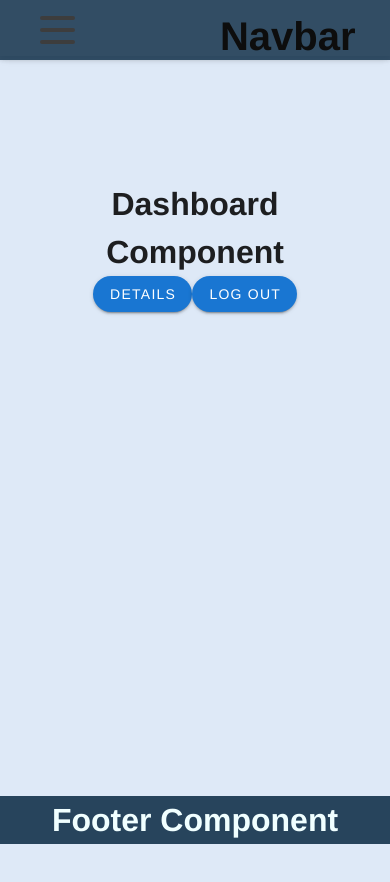
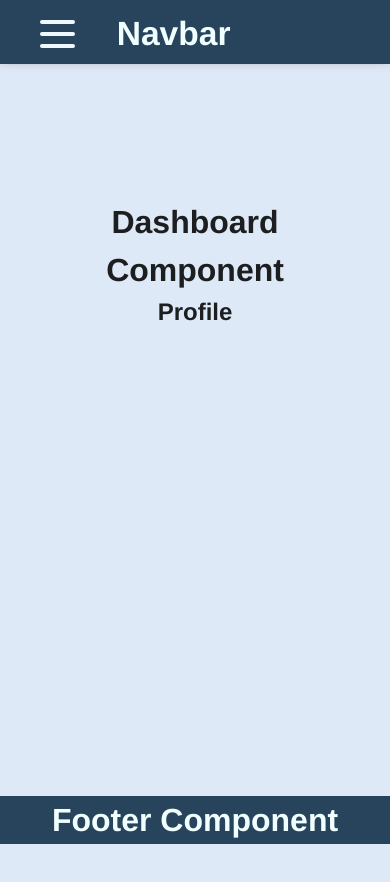
Before and after one commit to harshit2525030/Vuejs, a Vue app: page /home in a window 390 px wide. Shown: the top 882 px of the page. Built offline with nearby package versions, Linux system fonts and the light colour scheme; sample sign-in values are in the browser's storage.

Commit message:
ui changes in dashboard, header

```diff
--- a/src/components/HomePage/Dashboard.vue
+++ b/src/components/HomePage/Dashboard.vue
@@ -2,29 +2,34 @@
   <div class="products">
     <h1>Dashboard Component</h1>
     <div class="logout">
-      <v-btn v-on:click="getUserDetials" rounded color="primary" dark>
-        Details
-      </v-btn>
-      <v-btn v-on:click="removeUser" rounded color="primary" dark>
-        Log Out
-      </v-btn>
+      <h2>Profile</h2>
+      <p>{{ name }}</p>
+      <p>{{ email }}</p>
     </div>
   </div>
 </template>
 
 <script>
-import {RouteEnum} from "../../router/routeEnum";
+import { RouteEnum } from "../../router/routeEnum";
 export default {
   name: "DashboardComponent",
+  data() {
+    return {
+      name: "Test",
+      email: "test@email.com",
+    };
+  },
+  created() {
+    let data = localStorage.getItem("user");
+    data = JSON.parse(data);
+    console.log(data);
+    this.name = data.Name;
+    this.email = data.Email;
+  },
   methods: {
     removeUser() {
       localStorage.clear();
       this.$router.push(RouteEnum.LOGIN);
-    },
-    getUserDetials() {
-      let data = localStorage.getItem("user");
-      data = JSON.parse(data);
-      console.log(data);
     },
   },
 };
--- a/src/components/HomePage/Header.vue
+++ b/src/components/HomePage/Header.vue
@@ -12,7 +12,7 @@
         <li><a href="#">About</a></li>
         <li><a href="#">Category</a></li>
         <li><a href="#">Menu</a></li>
-        <li><a href="#">Testimonial</a></li>
+        <li><p style="font-style:italic; font-family: 'Times New Roman', Times, serif;">Hi {{ name }}</p></li>
         <li>
           <v-btn v-on:click="removeUser" rounded color="primary" dark>
             Log Out
@@ -25,13 +25,19 @@
 </template>
 
 <script>
-import {RouteEnum} from "../../router/routeEnum";
+import { RouteEnum } from "../../router/routeEnum";
 export default {
   name: "HeaderComponent",
-  created: function () {
+  data() {
+    return {
+      name: "Test",
+    };
+  },
+  created() {
     let data = localStorage.getItem("user");
     data = JSON.parse(data);
     console.log(data);
+    this.name = data.Name;
   },
   methods: {
     removeUser() {
@@ -43,7 +49,13 @@ export default {
 </script>
 
 <style>
-.navbar{
+.v-toolbar__content {
+  padding: 0px !important;
+  background: #27445c;
+  box-shadow: 0px 5px 10px 0px #aaa;
+  display: block;
+}
+.navbar {
   padding: 0px !important;
 }
 .navbar input[type="checkbox"],
@@ -54,16 +66,13 @@ export default {
 .container {
   max-width: 1200px;
   width: 90%;
-  margin: auto;
+  padding-top: 30px;
 }
 
 .navbar {
-  /* box-shadow: 0px 5px 10px 0px #aaa; */
-  position: fixed;
   width: 100%;
-  background: #27445C;
-  color: #000;
-  opacity: 0.85;
+  background: #27445c;
+  color: azure;
   z-index: 100;
 }
 
@@ -90,21 +99,17 @@ export default {
 }
 
 .navbar a {
-  color: #27445c;
+  color: azure;
   text-decoration: none;
   font-weight: 500;
   transition: color 0.3s ease-in-out;
 }
 
 .navbar a:hover {
-  color: #791111;
+  color: #19c324;
 }
 
 @media (max-width: 768px) {
-  .navbar {
-    opacity: 0.95;
-  }
-
   .navbar-container input[type="checkbox"],
   .navbar-container .hamburger-lines {
     display: block;
@@ -146,7 +151,7 @@ export default {
     height: 4px;
     width: 100%;
     border-radius: 10px;
-    background: #333;
+    background: aliceblue;
   }
 
   .navbar-container .hamburger-lines .line1 {
@@ -165,17 +170,15 @@ export default {
 
   .navbar .menu-items {
     padding-top: 100px;
-    background: #fff;
+    background: #27445c;
     height: 100vh;
-    max-width: 300px;
+    max-width: 270px;
     transform: translate(-150%);
     display: flex;
     flex-direction: column;
-    margin-left: -40px;
-    padding-left: 40px;
+    margin-left: -50px;
+    padding-left: 0px;
     transition: transform 0.5s ease-in-out;
-    box-shadow: 5px 0px 10px 0px #aaa;
-    overflow: scroll;
   }
 
   .navbar .menu-items li {
@@ -186,9 +189,10 @@ export default {
 
   .logo {
     position: absolute;
-    top: 10px;
-    right: 15px;
-    font-size: 2.5rem;
+    padding-top: 5px;
+    top: 4px;
+    right: 140px;
+    font-size: 2.1rem;
   }
 
   .navbar-container input[type="checkbox"]:checked ~ .menu-items {
```
